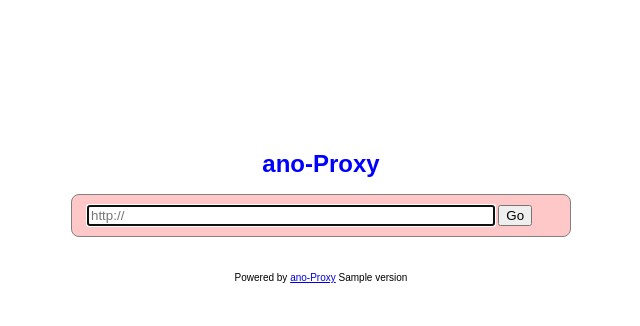
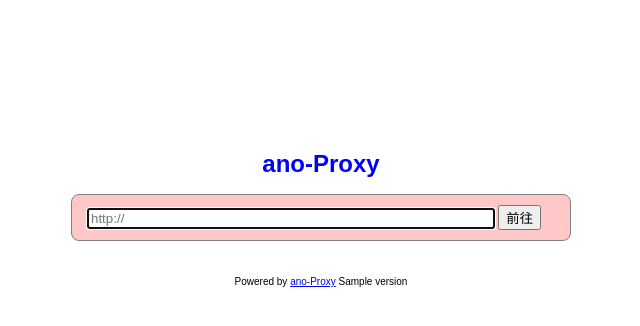
Before and after one commit to anoidgit/php-proxy-server, a PHP site: template templates/main.php in a window 1280 px wide. Shown: the top 326 px of the page, without its empty margins (319-959 px from the left). Run offline with PHP 8.4, Linux system fonts and the light colour scheme; the template is opened without the code that fills it: most values are stand-ins (such as "Sample title", 1, 10 or a date in 2020).

Commit message:
Create main.php

```diff
--- a/templates/main.php
+++ b/templates/main.php
@@ -68,7 +68,7 @@ html body {
 
 		<form action="index.php" method="post" style="margin-bottom:0;">
 			<input name="url" type="text" style="width:400px;" autocomplete="off" placeholder="http://" />
-			<input type="submit" value="Go" />
+			<input type="submit" value="前往" />
 		</form>
 
 		<script type="text/javascript">
```
